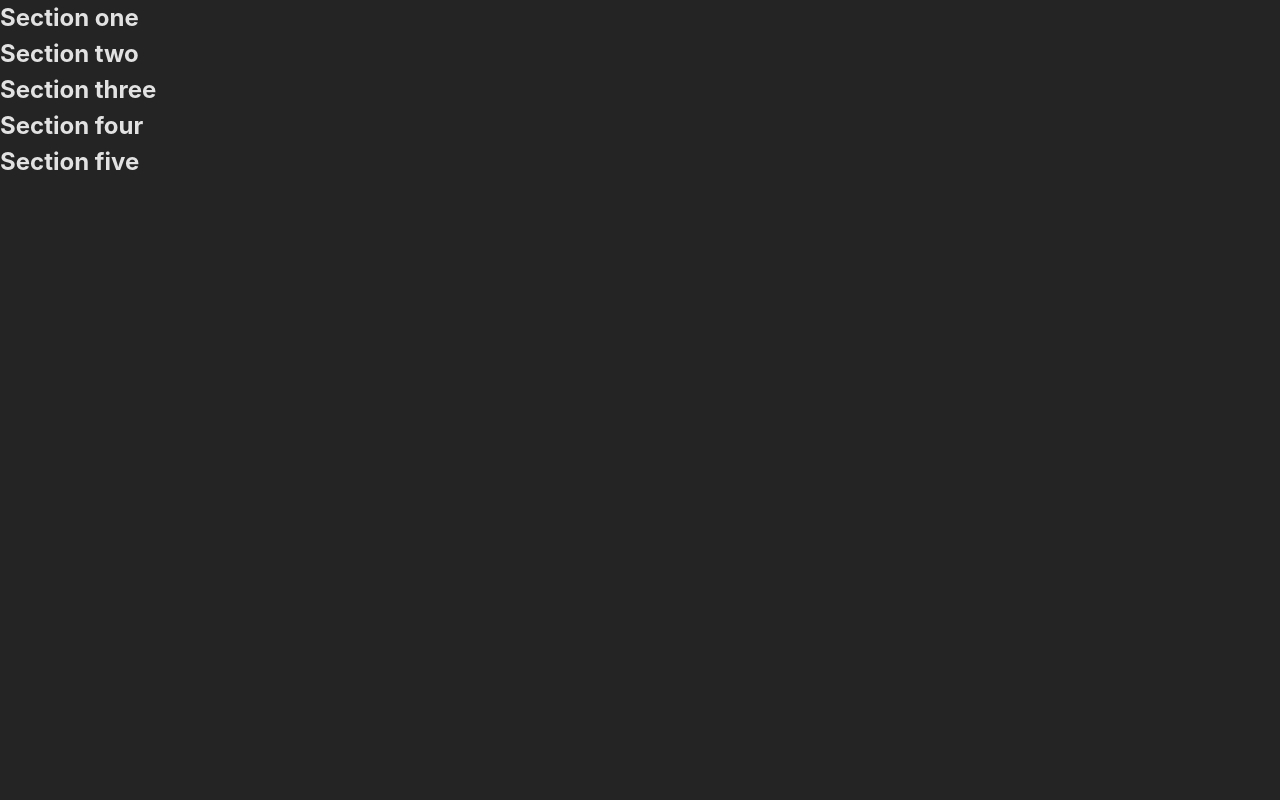
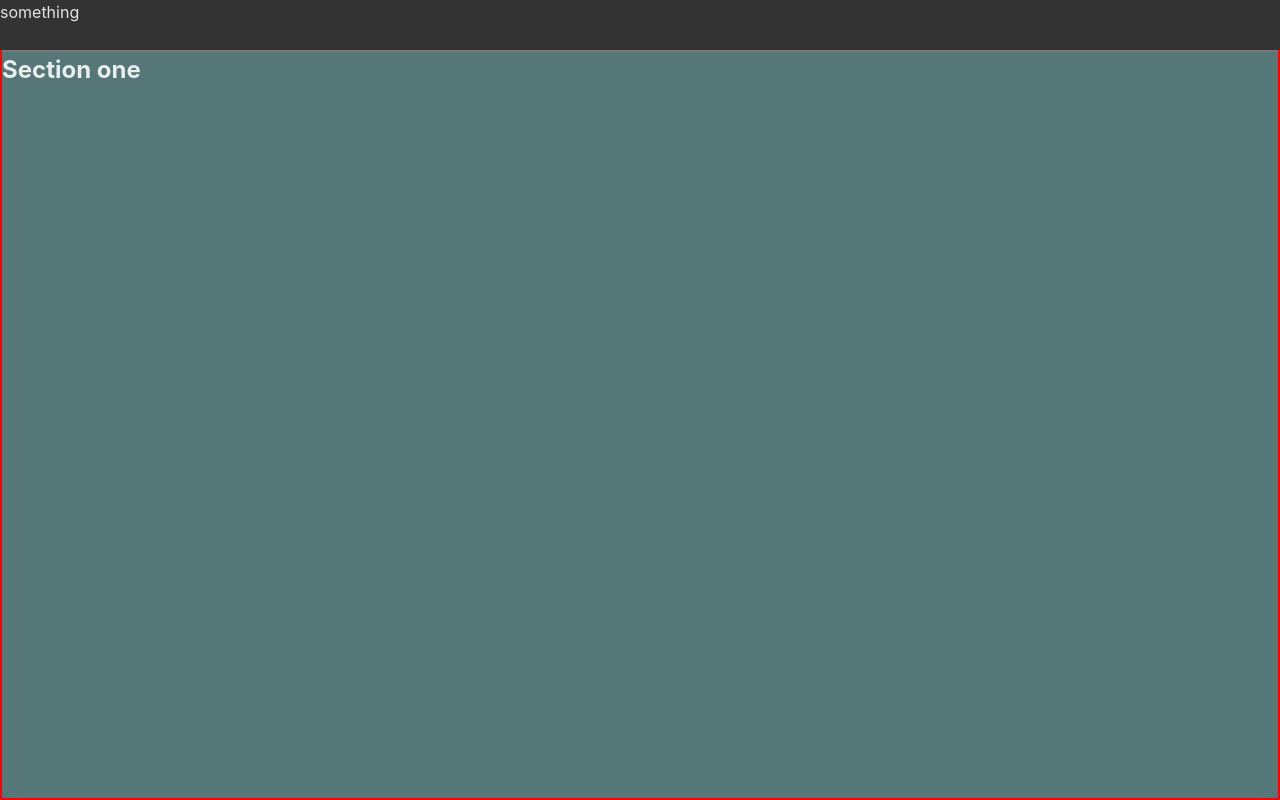
Before and after one commit to coding-in-public/scroll-snap-full-page, a website built with Vite: page index.html in a window 1280 px wide. Built offline with nearby package versions, Linux system fonts and the light colour scheme.

Commit message:
finalized code

```diff
--- a/index.html
+++ b/index.html
@@ -8,6 +8,7 @@
     <title>Scroll Snap</title>
   </head>
   <body>
+    <nav>something</nav>
     <article class="scroll-wrapper">
       <section class="scroll-section">
         <h2>Section one</h2>
@@ -26,9 +27,30 @@
       </section>
     </article>
     <style>
+      nav {
+        height: 50px;
+        position: fixed;
+        background-color: #333;
+        width: 100%;
+      }
       .scroll-wrapper {
+        height: 100vh;
+        height: 100dvh;
+        overflow-y: scroll;
+        scroll-snap-type: y proximity;
+        border: 2px solid red;
+        background-color: #777;
+        padding-top: 50px;
+        scroll-padding-top: 50px;
       }
       .scroll-section {
+        scroll-snap-stop: always;
+        height: 100%;
+        background-color: #577;
+        scroll-snap-align: start;
+        &:nth-child(even) {
+          background-color: #332;
+        }
       }
     </style>
   </body>
```
